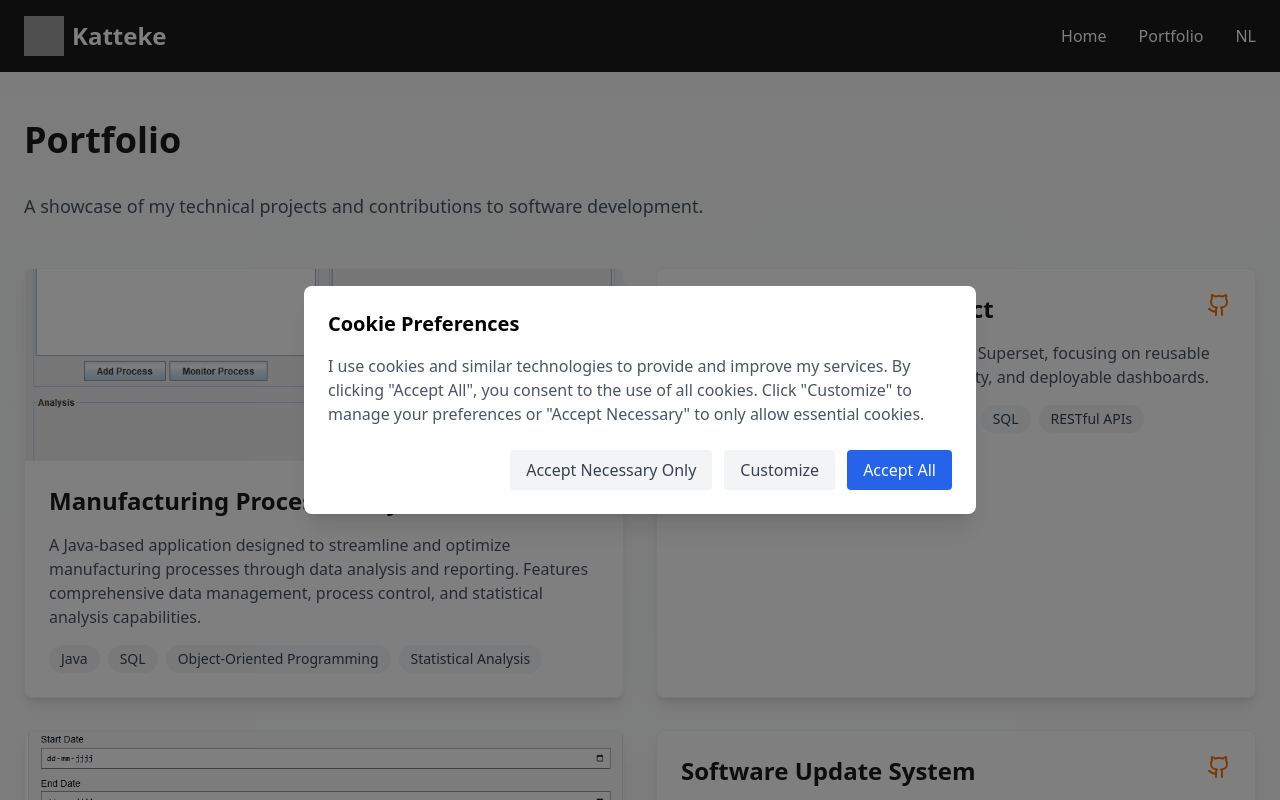
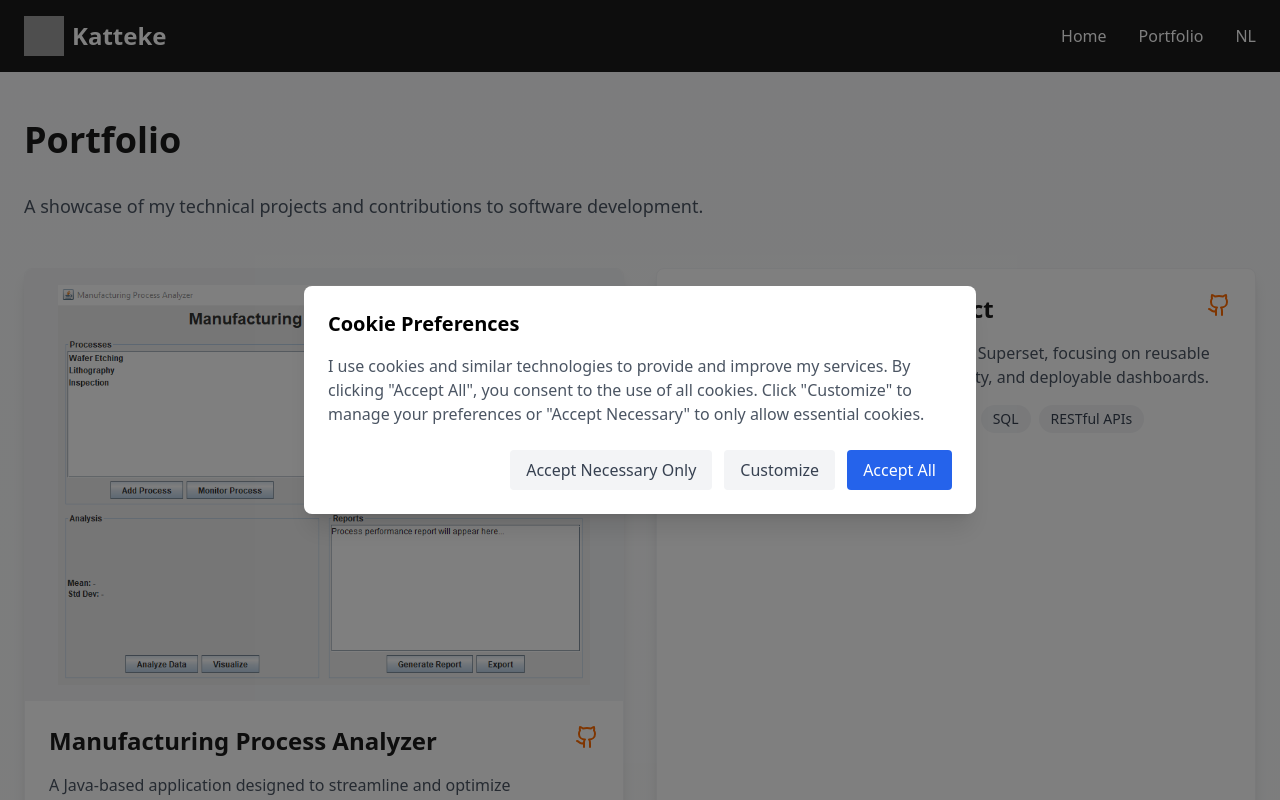
Before and after one commit to mmdmcy/KattekeCompanyWebsite, a React (Vite) app: page /portfolio in a window 1280 px wide. Shown: the top 800 px of the page. Built offline with nearby package versions, Linux system fonts and the light colour scheme; grey boxes are pictures that could not be loaded.

Commit message:
Update Portfolio.tsx

```diff
--- a/src/pages/Portfolio.tsx
+++ b/src/pages/Portfolio.tsx
@@ -75,11 +75,11 @@ export default function Portfolio() {
               className="bg-white rounded-lg shadow-lg hover:shadow-xl transition-shadow duration-300 overflow-hidden border border-gray-100"
             >
               {project.images && project.images.length > 0 && (
-                <div className="relative h-48 overflow-hidden bg-gray-100">
+                <div className="relative bg-gray-100 p-4 flex justify-center">
                   <img
                     src={project.images[0]}
                     alt={project.title}
-                    className="w-full h-full object-cover"
+                    className="max-h-[400px] w-auto object-contain"
                   />
                 </div>
               )}
@@ -107,13 +107,13 @@ export default function Portfolio() {
                   ))}
                 </div>
                 {project.images && project.images.length > 1 && (
-                  <div className="mt-4 grid grid-cols-2 gap-2">
+                  <div className="mt-4 grid grid-cols-2 gap-4">
                     {project.images.slice(1).map((image, imgIndex) => (
-                      <div key={imgIndex} className="relative h-24 overflow-hidden bg-gray-100 rounded">
+                      <div key={imgIndex} className="relative bg-gray-100 p-2 rounded flex justify-center">
                         <img
                           src={image}
                           alt={`${project.title} additional view ${imgIndex + 1}`}
-                          className="w-full h-full object-cover"
+                          className="max-h-[200px] w-auto object-contain"
                         />
                       </div>
                     ))}
```
